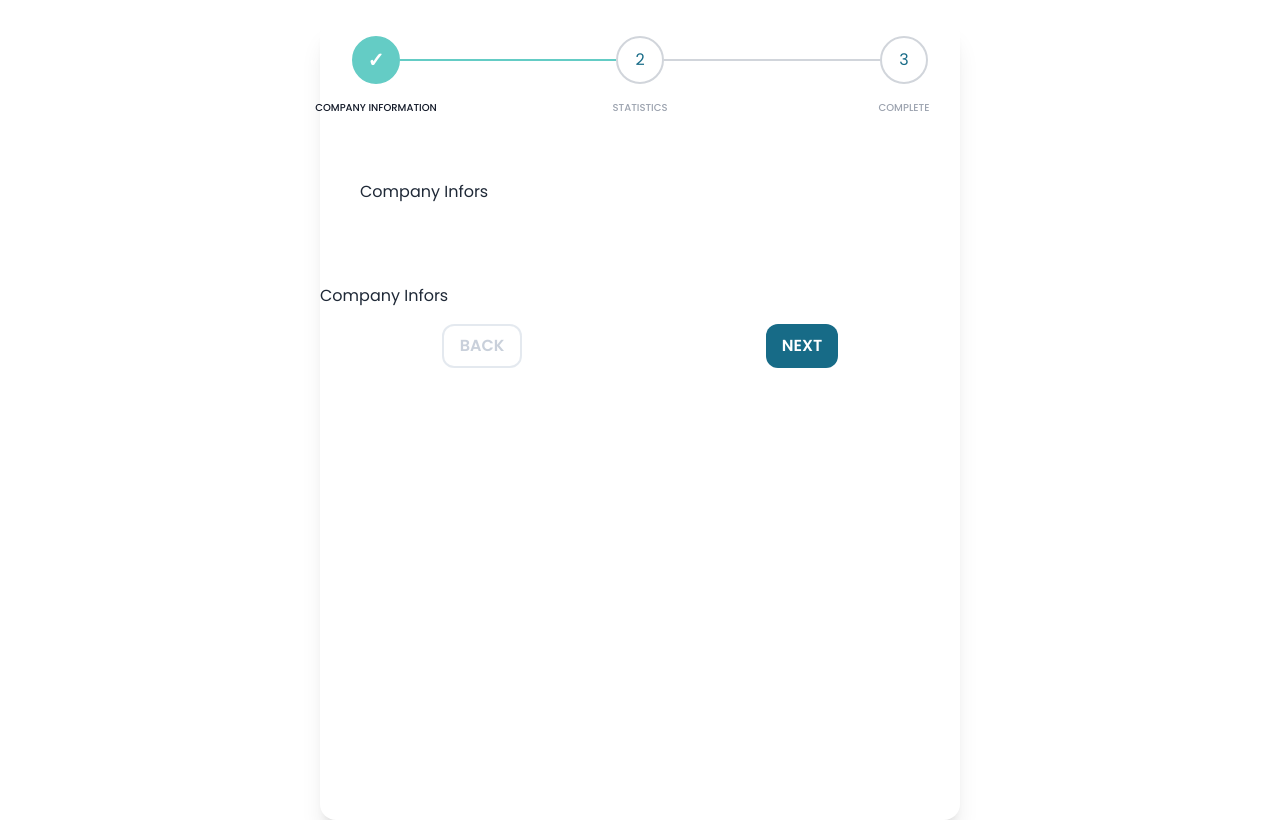
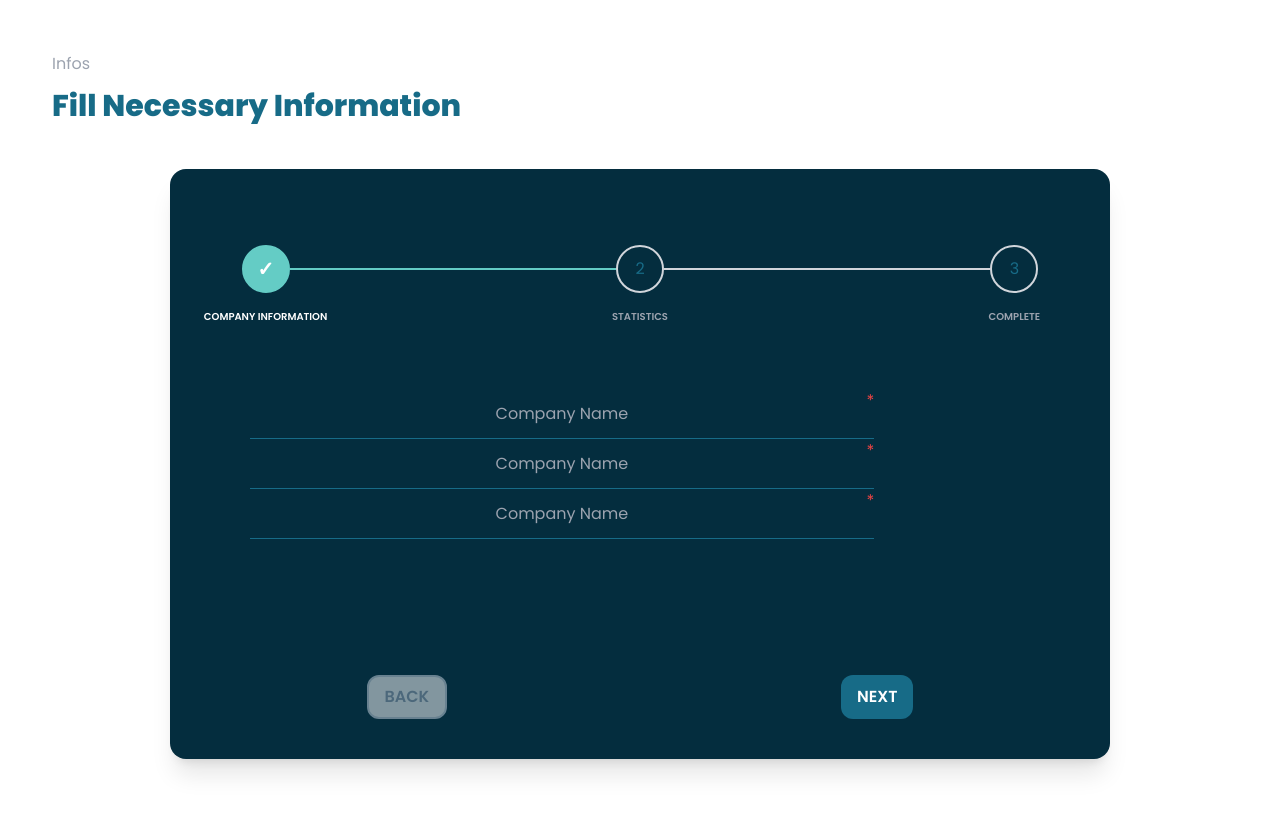
Before and after one commit to OthmanGh/UNITEYPULSE, a React (Vite) app in the folder frontend/: page /infos in a window 1280 px wide. Built offline with nearby package versions, Linux system fonts and the light colour scheme.

Commit message:
<Frontend> - Adding Input Fields

```diff
--- a/frontend/src/App.css
+++ b/frontend/src/App.css
@@ -36,3 +36,7 @@
     transform: translate3d(4px, 0, 0);
   }
 }
+
+body {
+  background-color: white;
+}
--- a/frontend/src/pages/Infos/Infos.tsx
+++ b/frontend/src/pages/Infos/Infos.tsx
@@ -5,6 +5,8 @@ import CompanyInfos from './components/steps/CompanyInfos';
 import Stats from './components/steps/Stats';
 import Final from './components/steps/Final';
 import { StepperContext } from '../../contexts/StepperContext';
+import Header from '../Dashboard/components/Header';
+import styles from '../../components';
 
 const Infos = () => {
   const steps = ['Company Information', 'Statistics', 'Complete'];
@@ -34,8 +36,10 @@ const Infos = () => {
   };
 
   return (
-    <div className="md:w-1/2 mx-auto shadow-xl rounded-2xl pb-2 bg-white h-screen">
-      <div className="container horizontal mt-5">
+    <section className={`${styles.dashboardSection} rounded-none`}>
+      <Header category="Infos" title="Fill Necessary Information" />
+      <div className="w-[80%] mx-auto shadow-xl rounded-2xl pb-2 bg-dark">
+        <div className="  horizontal mt-5 mx-auto p-10">
           <Stepper steps={steps} currentStep={currentStep} />
 
           <div className="my-10 p-10">
@@ -52,9 +56,9 @@ const Infos = () => {
           </div>
         </div>
 
-      <div>{displayStep(currentStep)}</div>
         <StepperControl handleClick={handleClick} currentStep={currentStep} steps={steps} />
       </div>
+    </section>
   );
 };
 
--- a/frontend/src/pages/Infos/components/Input.tsx
+++ b/frontend/src/pages/Infos/components/Input.tsx
@@ -4,8 +4,8 @@ type InputProps = {
   name: string;
   placeholder: string;
   type: string;
-  register: any;
-  error?: any;
+  // register: any;
+  // error?: any;
 };
 
 const Input = ({ placeholder, name, type, register, error }: InputProps) => {
@@ -29,9 +29,9 @@ const Input = ({ placeholder, name, type, register, error }: InputProps) => {
         name={name}
         type={type}
         value={value}
-        {...register(name, {
-          required: `${placeholder} is required`,
-        })}
+        // {...register(name, {
+        //   required: `${placeholder} is required`,
+        // })}
         onChange={handleChange}
       />
 
--- a/frontend/src/pages/Infos/components/Stepper.tsx
+++ b/frontend/src/pages/Infos/components/Stepper.tsx
@@ -1,4 +1,4 @@
-import React, { useEffect, useState, useRef } from 'react';
+import { useEffect, useState, useRef } from 'react';
 
 type Step = {
   description: string;
@@ -70,7 +70,7 @@ const Stepper = ({ steps, currentStep }: StepperProps) => {
         >
           {step.completed ? <span className="text-white font-bold text-xl">&#10003;</span> : <span>{index + 1}</span>}
         </div>
-        <div className={`absolute top-0 text-center mt-16 w-32 text-xs font-medium uppercase ${step.highlighted ? 'text-gray-900' : 'text-gray-400'}`}>
+        <div className={`absolute top-0 text-center mt-16 w-32 text-xs font-semibold uppercase ${step.highlighted ? 'text-white' : 'text-gray-400'}`}>
           {step.description}
         </div>
       </div>
--- a/frontend/src/pages/Infos/components/steps/CompanyInfos.tsx
+++ b/frontend/src/pages/Infos/components/steps/CompanyInfos.tsx
@@ -1,5 +1,16 @@
+import { register } from 'react-scroll/modules/mixins/scroller';
+import Input from '../Input';
+
 const CompanyInfos = () => {
-  return <div>Company Infors</div>;
+  return (
+    <div>
+      <Input name="companyName" placeholder="Company Name" type="string" />
+
+      <Input name="companyName" placeholder="Company Name" type="string" />
+
+      <Input name="companyName" placeholder="Company Name" type="string" />
+    </div>
+  );
 };
 
 export default CompanyInfos;
--- a/frontend/tailwind.config.js
+++ b/frontend/tailwind.config.js
@@ -63,5 +63,5 @@ export default {
         "url('https://images.unsplash.com/photo-1669951584304-8da02ea5a54f?q=80&w=1964&auto=format&fit=crop&ixlib=rb-4.0.3&ixid=M3wxMjA3fDB8MHxwaG90by1wYWdlfHx8fGVufDB8fHx8fA%3D%3D')",
     },
   },
-  plugins: [require('daisyui')],
+  plugins: [],
 };
```
Lines whose indentation alone changed are shown as unchanged.
